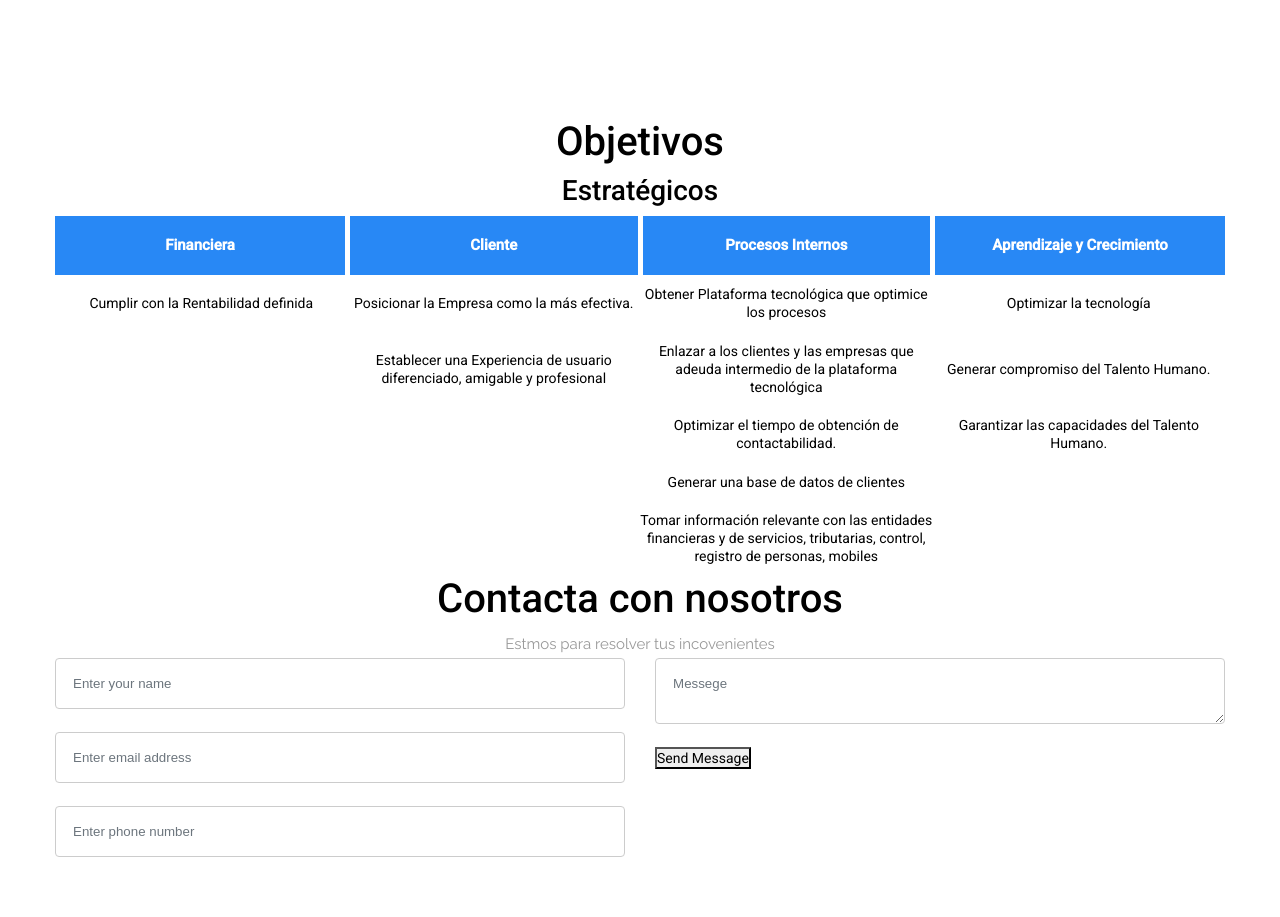
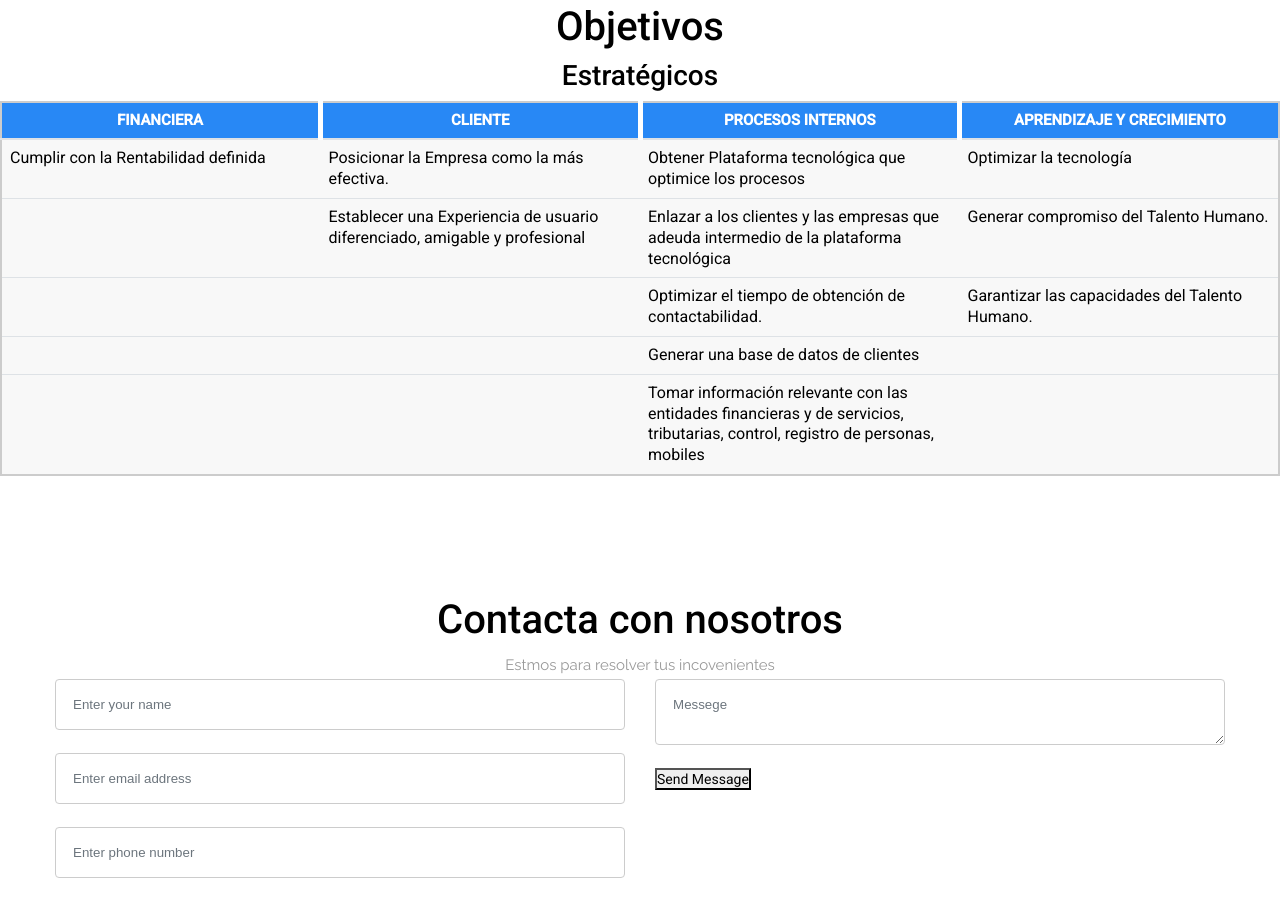
Before and after one commit to paulogonzalez5679/finsolred, an Angular app: page / in a window 1280 px wide. Shown: the part 4251-5168 px from the top of the page. Before the commit the page ends 5147 px from the top, so only its background shows below. Built offline with nearby package versions, Linux system fonts and the light colour scheme.

Commit message:
tabla responsive funcionando

```diff
--- a/src/app/conocenos-mas/conocenos-mas.component.css
+++ b/src/app/conocenos-mas/conocenos-mas.component.css
@@ -0,0 +1,45 @@
+body {
+    font-family: monospace;
+}
+
+.container {
+    width: 100%;
+    max-width: 1000px;
+    margin: auto;
+}
+
+.table {
+    width: 100%;
+    border: 2px solid #ccc;
+    border-collapse: collapse;
+    margin: 0;
+    padding: 0;
+    table-layout: fixed;
+}
+
+.table caption {
+    font-size: 28px;
+    text-transform: uppercase;
+    font-weight: bold;
+    margin: 8px 0px;
+}
+
+.table tr {
+    background-color: #f8f8f8;
+    border: 1px solid #ddd;
+}
+
+.table th, .table td {
+    font-size: 16px;
+    padding: 8px;
+    text-align: left;
+}
+
+.table thead th{
+    text-transform: uppercase;
+    background-color: #ddd;
+     text-align: center;
+  color: #fff;
+  font-size: 15px;
+  background: #2888f5;
+}
--- a/src/app/conocenos-mas/conocenos-mas.component.html
+++ b/src/app/conocenos-mas/conocenos-mas.component.html
@@ -41,16 +41,9 @@
                 <div class="message-box">
                     <h2>Visión</h2>
                     <p class="p3">“Al 2022 ser la Empresa de Gestión de Cartera más efectiva en el Ecuador, innovando en
-                        el
-                        mercado con soluciones
-                        tecnológicas prácticas e integradas con una información confiable y certera para entender al
-                        cliente
-                        y
-                        brindarle
-                        un servicio personalizado y de calidad, con un enfoque de apoyo y una comunicación sencilla y
-                        cálida,
-                        para que la
-                        experiencia del cliente supere las expectativas esperadas.”</p>
+                        el mercado con soluciones tecnológicas prácticas e integradas con una información confiable y certera para entender al
+                        cliente y brindarle un servicio personalizado y de calidad, con un enfoque de apoyo y una comunicación sencilla y cálida,
+                        para que la experiencia del cliente supere las expectativas esperadas.”</p>
                 </div><!-- end messagebox -->
             </div><!-- end col -->
 
@@ -59,26 +52,16 @@
 </div>
 
 <!--Objetivos-->
-<div class="container hero">
-    <div class="section-title row text-center">
-        <div class="col-md-8 offset-md-2 text-center">
+<section class="info-area" id="about">
+    <div class="container-fluid">
+        <div class="row d-flex justify-content-end align-items-center">
+
+            <div class="section-title text-center">
             <h1>Objetivos</h1>
-        </div>
-    </div><!-- end title -->
-</div>
-<style>
-    .tr {
-        text-align: center;
-    }
-</style>
-
-<div class="section lb">
-    <div class="container">
-        <div class="section-title text-center tr">
             <h3>Estratégicos</h3>
             <div class="dmoain-pricing tr">
                 <div>
-                    <table>
+                    <table class="table">
                         <thead>
                             <tr class=" domain-head">
                                 <th>Financiera</th>
@@ -136,5 +119,14 @@
                 </div>
             </div>
         </div><!-- end title -->
+
+
+        </div>
+
+    </div>
+</section>
+<div class="section lb">
+    <div class="container">
+
     </div><!-- end container -->
 </div><!-- end section -->
--- a/src/app/contactanos/contactanos.component.html
+++ b/src/app/contactanos/contactanos.component.html
@@ -6,7 +6,7 @@
 <link rel="stylesheet" href="assets/css/owl.carousel.css">
 <link rel="stylesheet" href="assets/css/main.css">
 
-<section class="contact-area section-gap" id="contact">
+<section class="hero container section works section-padding section lb" data-scroll-index="6">
     <div class="container">
         <div class="row d-flex justify-content-center">
             <div class="menu-content pb-30 col-lg-8">
--- a/src/styles.css
+++ b/src/styles.css
@@ -50,7 +50,7 @@
 }
 
 .dmoain-pricing table .domain-head {
-  text-align: left;
+  text-align: center;
   color: #fff;
   font-size: 15px;
   background: #2888f5;
@@ -77,7 +77,7 @@
 
 .dmoain-pricing table td {
   padding: 10px 0;
-  text-align: center;
+  text-align: justify;
   color: #000;
 }
 .p3
```
